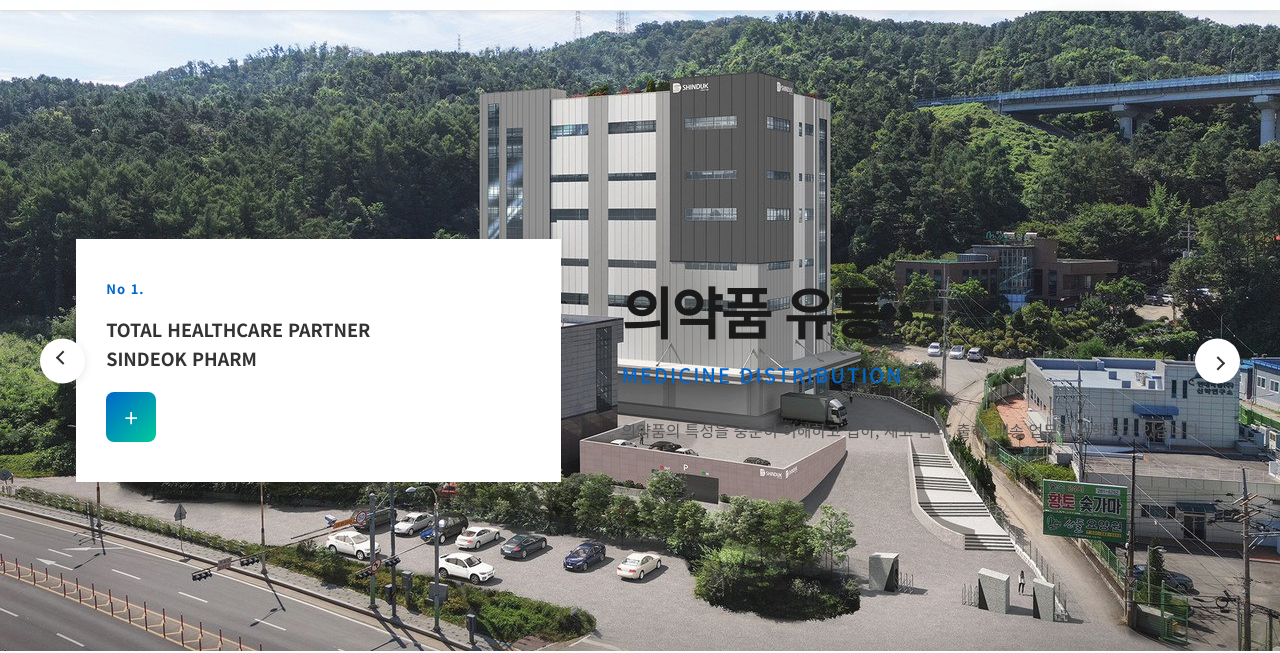
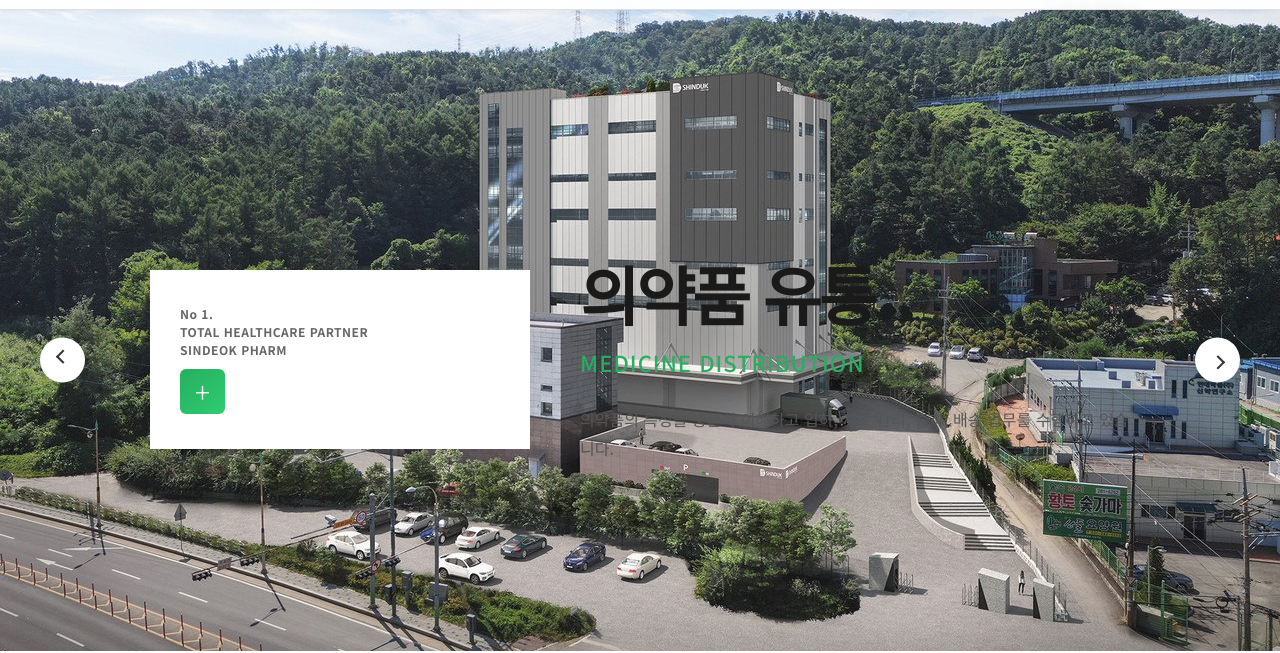
Before and after one commit to shindukbotgood/shinduk, a plain HTML site: page index.html in a window 1280 px wide. Shown: the part 149-802 px from the top of the page. Drawn offline with Linux system fonts and the light colour scheme.

Commit message:
Style: Match original header (green utility bar #27ae60) and hero layout (64px title, info card 380px, green icon)

```diff
--- a/css/style.css
+++ b/css/style.css
@@ -100,52 +100,38 @@
 
 /* Utility Bar - Fixed on scroll */
 .utility-bar {
-    background: rgba(255, 255, 255, 0.9);
-    backdrop-filter: blur(10px);
-    border-bottom: 1px solid #e0e0e0;
+    background: #27ae60;
     position: sticky;
     top: 0;
     z-index: 1001;
-    box-shadow: 0 2px 8px rgba(0, 0, 0, 0.08);
+    box-shadow: 0 2px 8px rgba(0, 0, 0, 0.1);
 }
 
 .utility-inner {
     max-width: 1200px;
     margin: 0 auto;
-    padding: 10px 20px;
+    padding: 12px 20px;
 }
 
 .utility-menu {
     display: flex;
-    gap: 30px;
+    gap: 25px;
     justify-content: flex-end;
+    align-items: center;
 }
 
 .utility-link {
     font-size: 13px;
-    color: #666666;
+    color: #ffffff;
     font-weight: 500;
     padding: 5px 0;
     position: relative;
-}
-
-.utility-link::after {
-    content: '';
-    position: absolute;
-    bottom: 0;
-    left: 0;
-    width: 0;
-    height: 2px;
-    background: #0066cc;
-    transition: width 0.3s ease;
-}
-
-.utility-link:hover::after {
-    width: 100%;
+    transition: opacity 0.3s ease;
 }
 
 .utility-link:hover {
-    color: #0066cc;
+    opacity: 0.85;
+    color: #ffffff;
 }
 
 /* Logo */
@@ -350,8 +336,8 @@
     margin: 0 auto;
     padding: 0 20px;
     display: grid;
-    grid-template-columns: 1fr 1.2fr;
-    gap: 60px;
+    grid-template-columns: 380px 1fr;
+    gap: 50px;
     align-items: center;
     z-index: 3;
 }
@@ -359,7 +345,7 @@
 /* Left side - Info card */
 .hero-info-card {
     background: #ffffff;
-    padding: 40px 30px;
+    padding: 35px 30px;
     box-shadow: 0 4px 20px rgba(0, 0, 0, 0.08);
     animation: slideInLeft 0.8s ease-out 0.3s both;
 }
@@ -376,37 +362,40 @@
 }
 
 .hero-info-label {
-    font-size: 13px;
-    color: #0066cc;
+    font-size: 12px;
+    color: #666666;
     font-weight: 700;
-    letter-spacing: 1px;
-    margin-bottom: 15px;
+    letter-spacing: 0.5px;
+    margin-bottom: 10px;
+    line-height: 1.5;
 }
 
 .hero-info-title {
-    font-size: 18px;
-    font-weight: 700;
-    color: #333333;
-    line-height: 1.6;
+    font-size: 16px;
+    font-weight: 800;
+    color: #1a1a1a;
+    line-height: 1.4;
     margin-bottom: 20px;
+    letter-spacing: -0.5px;
 }
 
 .hero-info-icon {
-    width: 50px;
-    height: 50px;
-    background: linear-gradient(135deg, #0066cc 0%, #00cc99 100%);
-    border-radius: 8px;
+    width: 45px;
+    height: 45px;
+    background: linear-gradient(135deg, #27ae60 0%, #2ecc71 100%);
+    border-radius: 6px;
     display: flex;
     align-items: center;
     justify-content: center;
-    font-size: 24px;
+    font-size: 28px;
     color: #ffffff;
+    font-weight: 300;
 }
 
 /* Right side - Main content */
 .hero-main-content {
     text-align: left;
-    color: #333333;
+    color: #1a1a1a;
     animation: slideInRight 0.8s ease-out 0.5s both;
 }
 
@@ -422,20 +411,20 @@
 }
 
 .hero-title {
-    font-size: 56px;
+    font-size: 64px;
     font-weight: 800;
     margin-bottom: 15px;
-    letter-spacing: -2px;
+    letter-spacing: -3px;
     color: #1a1a1a;
-    line-height: 1.2;
+    line-height: 1.15;
 }
 
 .hero-subtitle {
-    font-size: 20px;
+    font-size: 22px;
     font-weight: 500;
     margin-bottom: 25px;
-    letter-spacing: 2px;
-    color: #0066cc;
+    letter-spacing: 1px;
+    color: #27ae60;
     text-transform: uppercase;
 }
 
@@ -445,6 +434,7 @@
     color: #555555;
     margin-bottom: 0;
     font-weight: 400;
+    max-width: 550px;
 }
 
 /* Hide CTA button for cleaner look */
--- a/index.html
+++ b/index.html
@@ -118,8 +118,7 @@
                     <div class="hero-content">
                         <!-- Left: Info Card -->
                         <div class="hero-info-card">
-                            <p class="hero-info-label">No 1.</p>
-                            <h3 class="hero-info-title">TOTAL HEALTHCARE PARTNER<br>SINDEOK PHARM</h3>
+                            <p class="hero-info-label">No 1.<br>TOTAL HEALTHCARE PARTNER<br>SINDEOK PHARM</p>
                             <div class="hero-info-icon">+</div>
                         </div>
                         <!-- Right: Main Content -->
```
